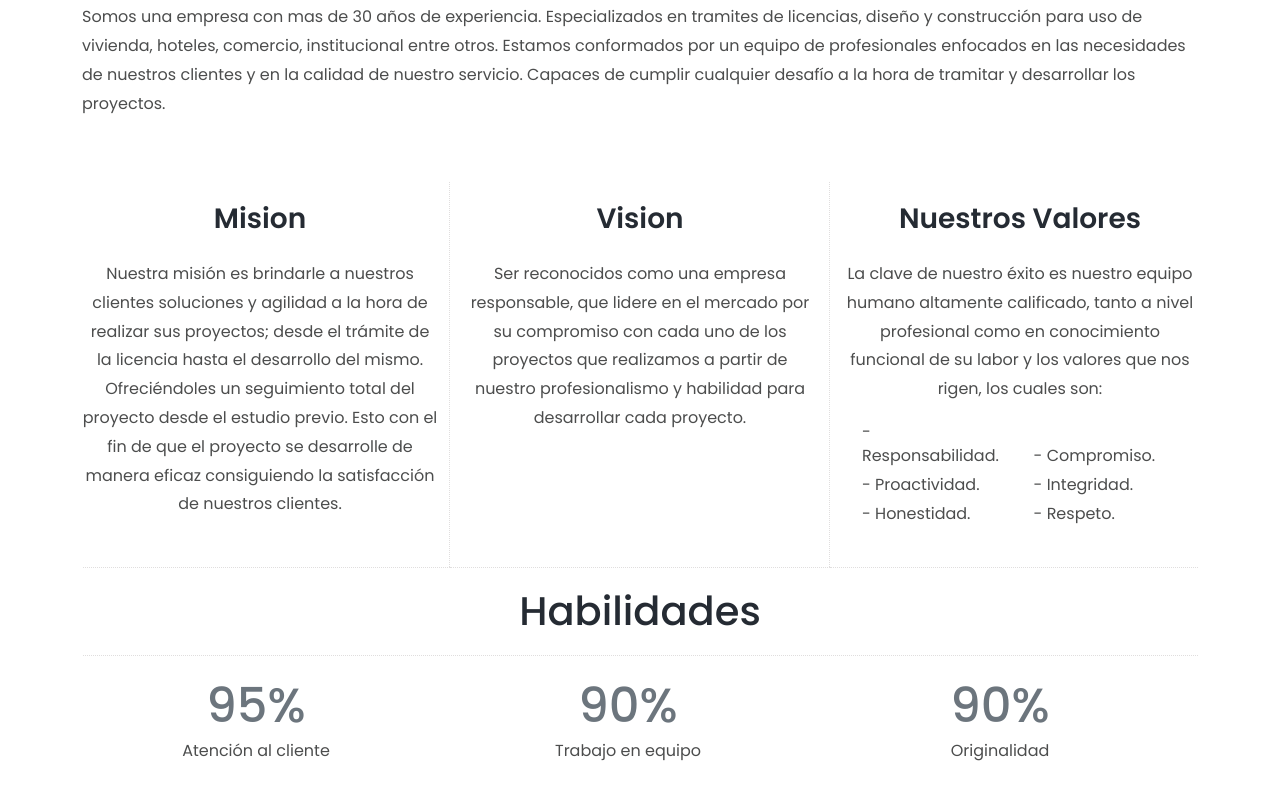
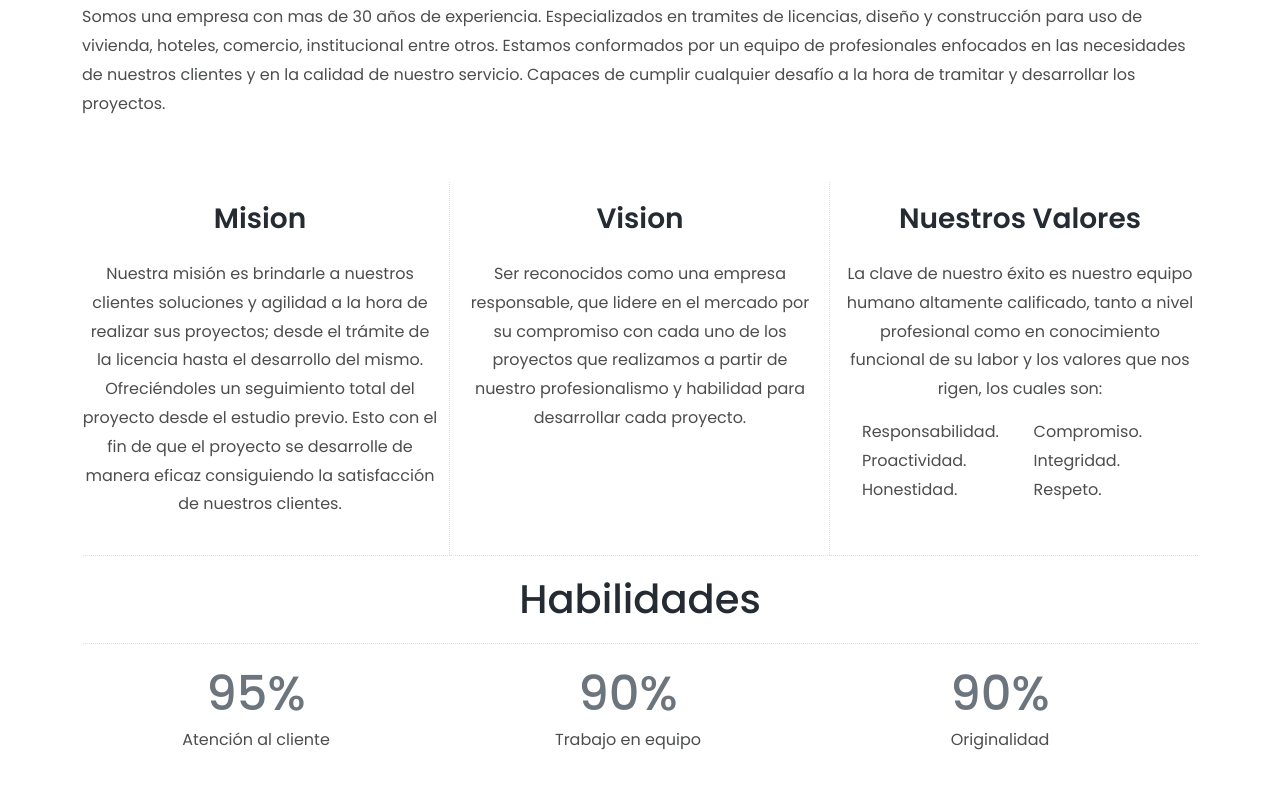
Before and after one commit to JDavidHR/JVD-constructora, a plain HTML site: page index-classic-header.html in a window 1280 px wide. Shown: the part 1138-1938 px from the top of the page. Drawn offline with Linux system fonts and the light colour scheme.

Commit message:
Update index-classic-header.html
Guiones removidos (nuestros valores)

```diff
--- a/index-classic-header.html
+++ b/index-classic-header.html
@@ -154,12 +154,12 @@
                                     <br>
                                     <p class="text-center"> La clave de nuestro éxito es nuestro equipo humano altamente calificado, tanto a nivel profesional como en conocimiento funcional de su labor y los valores que nos rigen, los cuales son:
                                         <ul class="rss">
-                                            <li>- Responsabilidad.</li>
-                                            <li>- Compromiso.</li>
-                                            <li>- Proactividad.</li>
-                                            <li>- Integridad.</li>
-                                            <li>- Honestidad.</li>
-                                            <li>- Respeto.</li>
+                                            <li> Responsabilidad.</li>
+                                            <li> Compromiso.</li>
+                                            <li> Proactividad.</li>
+                                            <li> Integridad.</li>
+                                            <li> Honestidad.</li>
+                                            <li> Respeto.</li>
                                         </ul>
                                     </p>
                                 </div>
```
